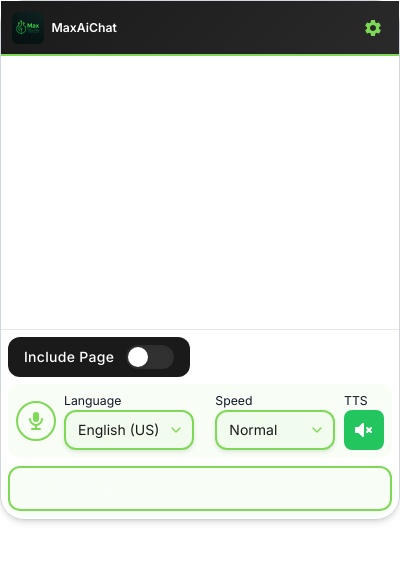
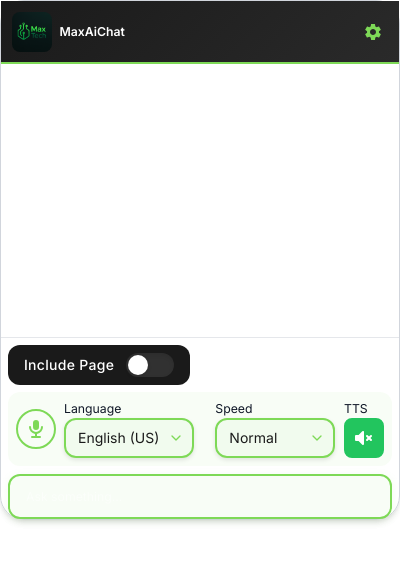
Before and after one commit to lele-maxwell/chatbot-extension, a browser extension: page popup.html in a window 400 px wide. Drawn offline with Linux system fonts and the light colour scheme.

Commit message:
feat: further increase extension icon size to 40px for better visibility

```diff
--- a/popup.html
+++ b/popup.html
@@ -27,9 +27,9 @@
         }
 
         .extension-icon {
-            width: 32px;
-            height: 32px;
-            border-radius: 6px;
+            width: 40px;
+            height: 40px;
+            border-radius: 8px;
             object-fit: cover;
         }
 
```
